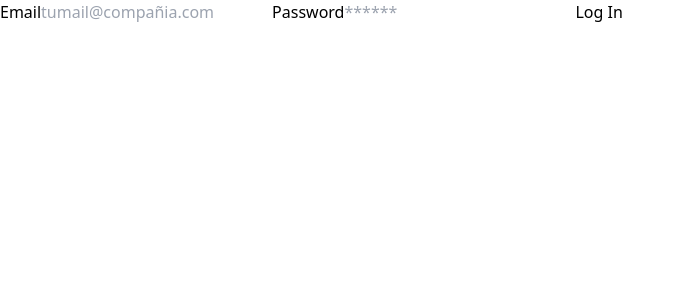
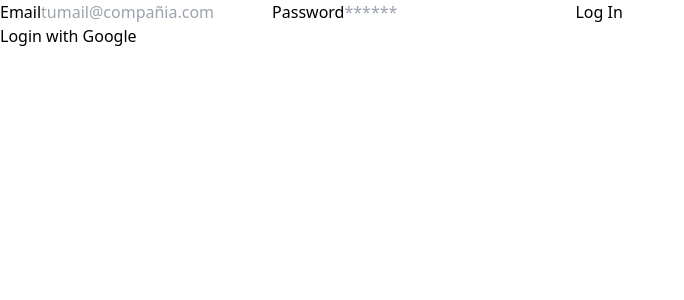
Before and after one commit to juandurefaccini/web-tpobjetos-react, a React (Vite) app: page /login in a window 1280 px wide. Shown: the top 300 px of the page, without its empty margins (0-684 px from the left). Built offline with nearby package versions, Linux system fonts and the light colour scheme; no server answers.

Commit message:
Agregar login con google

```diff
--- a/src/components/Alert.jsx
+++ b/src/components/Alert.jsx
@@ -0,0 +1,5 @@
+import React from "react";
+
+export default function Alert({ message }) {
+  return <p className="text-red-500">{message}</p>;
+}
--- a/src/components/Header.jsx
+++ b/src/components/Header.jsx
@@ -6,11 +6,15 @@ import SearchBar from "./SearchBar";
 export default function Header() {
   const navigate = useNavigate();
 
-  const { user, logout, loading } = useAuth();
+  const { user, logout } = useAuth();
 
   const handleLogout = async () => {
-    await logout();
-    navigate("/login");
+    try {
+      await logout();
+      navigate("/login");
+    } catch (error) {
+      console.log(error.message);
+    }
   };
 
   return (
--- a/src/components/Login.jsx
+++ b/src/components/Login.jsx
@@ -2,6 +2,7 @@ import React from "react";
 import { useState } from "react";
 import { useAuth } from "../context/authContext";
 import { useNavigate } from "react-router-dom";
+import Alert from "./Alert";
 
 export default function Login() {
   // Manejar el estado del formulario
@@ -12,8 +13,13 @@ export default function Login() {
 
   const [error, setError] = useState("");
 
-  const { login } = useAuth();
+  const { login, signInWithGoogle } = useAuth();
   const navigate = useNavigate();
+
+  const handleGoogleSignIn = async () => {
+    await signInWithGoogle();
+    navigate("/home"); // Redireccionar a la pagina home
+  };
 
   const handleChange = ({ target: { name, value } }) => {
     // La notacion del parametro significa que yo ya extraigo el propiedad target y de su valor la propiedad name y value
@@ -33,7 +39,7 @@ export default function Login() {
 
   return (
     <div>
-      {error && <p className="text-red-500">{error}</p>}
+      {error && <Alert message={error} />}
       <form onSubmit={handleSubmit}>
         <label>
           Email
@@ -56,6 +62,8 @@ export default function Login() {
         </label>
         <button>Log In</button>
       </form>
+
+      <button onClick={handleGoogleSignIn}>Login with Google</button>
     </div>
   );
 }
--- a/src/components/Register.jsx
+++ b/src/components/Register.jsx
@@ -2,6 +2,7 @@ import React from "react";
 import { useState } from "react";
 import { useAuth } from "../context/authContext";
 import { useNavigate } from "react-router-dom";
+import Alert from "./Alert";
 
 export default function Register() {
   const [user, setUser] = useState({
@@ -32,7 +33,7 @@ export default function Register() {
 
   return (
     <div>
-      {error && <p className="text-red-500">{error}</p>}
+      {error && <Alert message={error} />}
       <form onSubmit={handleSubmit}>
         <label>
           Email
--- a/src/context/authContext.jsx
+++ b/src/context/authContext.jsx
@@ -5,6 +5,8 @@ import {
   signInWithEmailAndPassword,
   onAuthStateChanged,
   signOut,
+  signInWithPopup,
+  GoogleAuthProvider,
 } from "firebase/auth";
 import { auth } from "../firebase-config";
 
@@ -22,6 +24,11 @@ export function AuthProvider({ children }) {
 
   const logout = () => signOut(auth);
 
+  const signInWithGoogle = () => {
+    const googleProvider = new GoogleAuthProvider();
+    signInWithPopup(auth, googleProvider);
+  };
+
   useEffect(() => {
     // Ejecuta algo ni bien carga el componente
     onAuthStateChanged(auth, (user) => {
@@ -31,7 +38,9 @@ export function AuthProvider({ children }) {
   }, []); // No es sensible a nada por lo tanto esto va cacio
 
   return (
-    <authContext.Provider value={{ signup, login, user, logout, loading }}>
+    <authContext.Provider
+      value={{ signup, login, user, logout, loading, signInWithGoogle }}
+    >
       {children}
     </authContext.Provider>
   );
```
